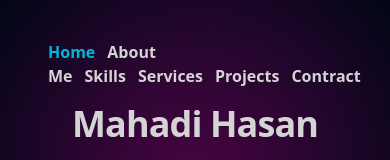
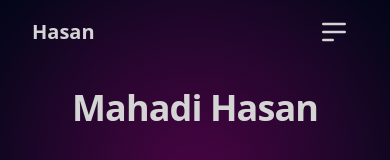
Before and after one commit to MdMahadiHasan11/Portfolio, a React (Vite) app: page / in a window 390 px wide. Shown: the top 160 px of the page. Built offline with nearby package versions, Linux system fonts and the light colour scheme.

Commit message:
responsive nav

```diff
--- a/src/component/Banner.jsx
+++ b/src/component/Banner.jsx
@@ -112,7 +112,7 @@ const Banner = () => {
                     </div>
 
                 </div>
-                <div className=" w-1/2 md:p-14 lg:p-24 p-10">
+                <div className=" w-full lg:w-1/2 md:p-14 lg:p-24 p-10">
                     <div className="flex justify-center">
                         <motion.img
                             initial={{ x: 100, opacity: 0 }}
--- a/src/component/Navbar.jsx
+++ b/src/component/Navbar.jsx
@@ -3,20 +3,68 @@
 const Navbar = () => {
 
     return (
-        <div className="flex  items-center justify-between pt-6">
+        <div className="flex   items-center justify-between pt-2 pb-8">
             <div>
-                <p className="text-xl font-bold"></p>
+                <p className="text-xl md:hidden font-bold">Hasan</p>
             </div>
 
-            <div className="p-4 md:space-x-6 space-x-3 font-semibold">
+            {/* <div className="md:p-4 p-2 md:space-x-6 space-x-2 font-semibold">
                 <a href="#home" className='text-cyan-500'> Home</a>
                 <a href="#about" >About Me</a>
                 <a href="#skills">Skills</a>
                 <a href="#services">Services</a>
                 <a href="#projects" >Projects</a>
                 <a href="#contract">Contract</a>
+            </div> */}
+            <div className="hidden md:flex  md:p-4 p-2 md:space-x-6 space-x-2 font-semibold">
+                <a href="#home" className='text-cyan-500'>Home</a>
+                <a href="#about" className="transition transform hover:scale-110 hover:text-cyan-500">About Me</a>
+                <a href="#skills" className="transition transform hover:scale-110 hover:text-cyan-500">Skills</a>
+                <a href="#services" className="transition transform hover:scale-110 hover:text-cyan-500">Services</a>
+                <a href="#projects" className="transition transform hover:scale-110 hover:text-cyan-500">Projects</a>
+                <a href="#contract" className="transition transform hover:scale-110 hover:text-cyan-500">Contract</a>
+            </div>
 
-                {/* <p>React</p> */}
+            <div className="md:hidden">
+                <div className="dropdown">
+                    <div tabIndex={0} role="button" className="btn btn-ghost btn-circle">
+                        <svg
+                            xmlns="http://www.w3.org/2000/svg"
+                            className="h-8 w-8"
+                            fill="none"
+                            viewBox="0 0 24 24"
+                            stroke="currentColor">
+                            <path
+                                strokeLinecap="round"
+                                strokeLinejoin="round"
+                                strokeWidth="2"
+                                d="M4 6h16M4 12h16M4 18h7" />
+                        </svg>
+                    </div>
+                    <ul
+                        tabIndex={0}
+                        className=" right-0 border border-[#020617] bg-[#020617] menu menu-sm rounded-box z-[1] mt-3 dropdown-content  shadow">
+                        <li className="transition transform hover:scale-105 rounded-box hover:bg-[#26052E]">
+                        <a href="#home" className='text-cyan-500'>Home</a>
+                        </li>
+                        <li className="transition transform hover:scale-105 rounded-box hover:bg-[#26052E]">
+                        <a href="#about">About</a>
+                        </li>
+                        <li className="transition transform hover:scale-105 rounded-box hover:bg-[#26052E]">
+                        <a href="#skills">Skills</a>
+                        </li>
+                        <li className="transition transform hover:scale-105 rounded-box hover:bg-[#26052E]">
+                        <a href="#services">Services</a>
+                        </li>
+                        <li className="transition transform hover:scale-105 rounded-box hover:bg-[#26052E]">
+                        <a href="#projects">Projects</a>
+                        </li>
+                        <li className="transition transform hover:scale-105 rounded-box hover:bg-[#26052E]">
+                        <a href="#contract">Contract</a>
+                        </li>
+                    </ul>
+                </div>
+
             </div>
         </div>
 
```
